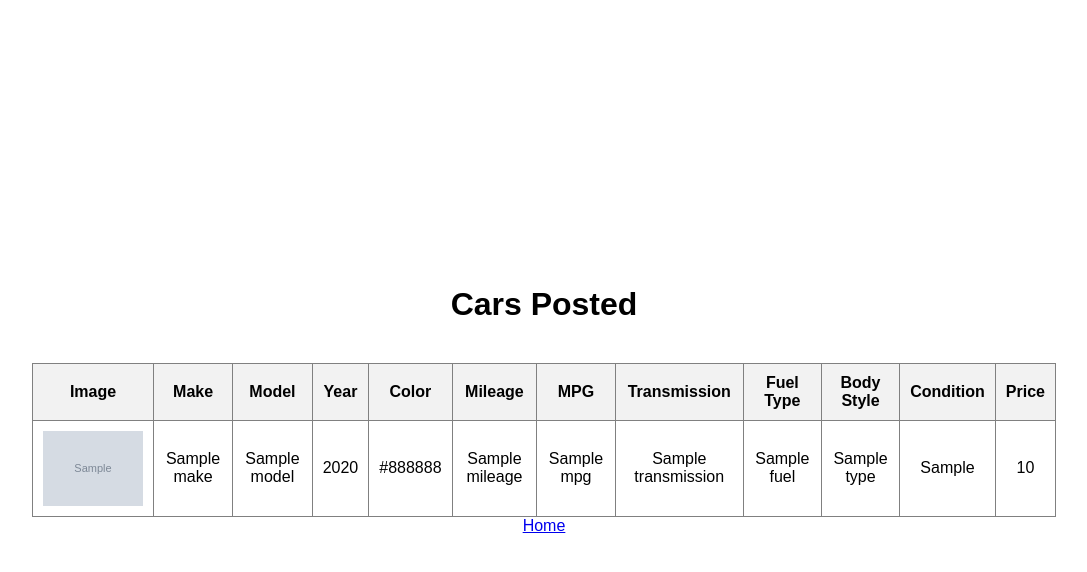
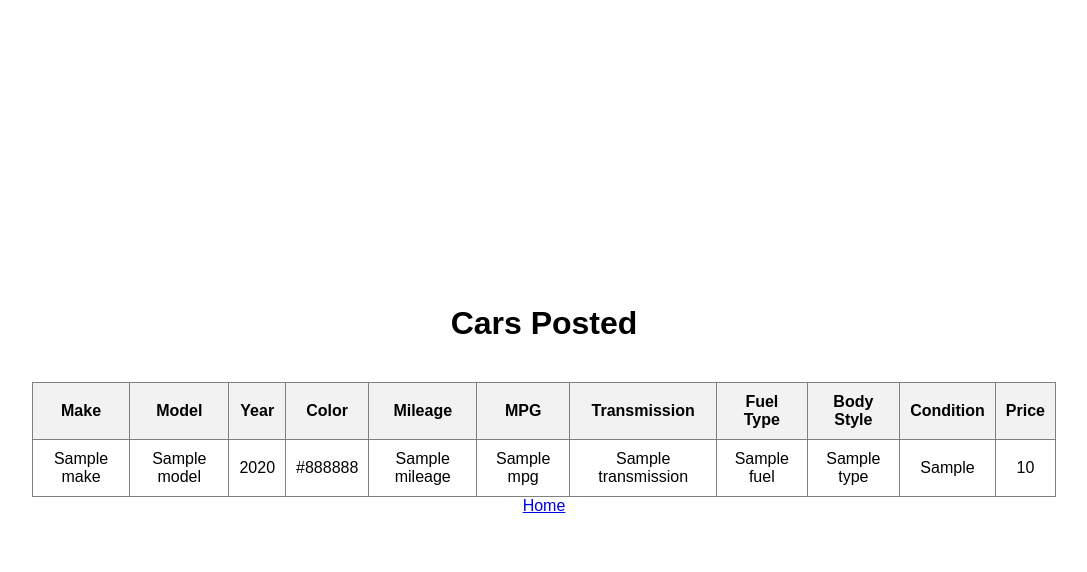
Before and after one commit to Danieltri30/Car-Finder, a Flask app: template templates/carsPosted.html in a window 1280 px wide. Shown: the top 572 px of the page, without its empty margins (96-1183 px from the left). Run offline with Flask 3, Linux system fonts and the light colour scheme; the template is opened without the code that fills it: most values are stand-ins (such as "Sample title", 1, 10 or a date in 2020); grey boxes marked "Sample" are stand-in pictures.

Commit message:
removed images

```diff
--- a/templates/carsPosted.html
+++ b/templates/carsPosted.html
@@ -44,7 +44,6 @@
     <table border="1">
         <thead>
             <tr>
-                <th>Image</th>
                 <th>Make</th>
                 <th>Model</th>
                 <th>Year</th>
@@ -61,7 +60,6 @@
         <tbody>
             {% for car in clist %}
             <tr>
-                <td><img src="{{ car.image_url }}" alt="{{ car['Model'] }}"></td>
                 <td>{{ car['Make'] }}</td>
                 <td>{{ car['Model'] }}</td>
                 <td>{{ car['Year'] }}</td>
```
